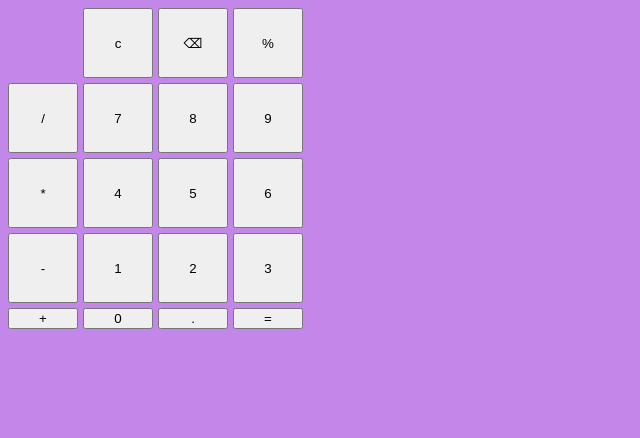
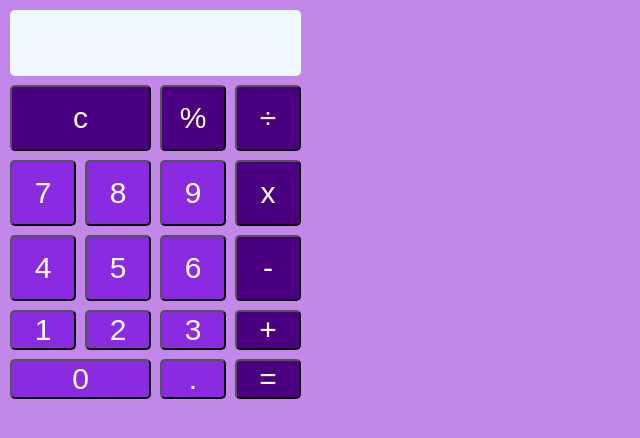
Before and after one commit to laragimenez/Calculadora_practica, a plain HTML site: page index.html in a window 1280 px wide. Shown: the whole page, without its empty margins (0-640 px from the left). Drawn offline with Linux system fonts and the light colour scheme.

Commit message:
Modificacion del index

```diff
--- a/index.html
+++ b/index.html
@@ -14,26 +14,25 @@
 <body>
 
     <div class="calculadora">
-        <div class="resultado"></div>
-        <button id="c" class="btn CE">c</button>
-        <button id="borrar" class="btn">⌫</button>
-        <button class="btn">%</button>
-        <button class="btn">/</button>
-        <button class="btn">7</button>
-        <button class="btn">8</button>
-        <button class="btn">9</button>
-        <button class="btn">*</button>
-        <button class="btn">4</button>
-        <button class="btn">5</button>
-        <button class="btn">6</button>
-        <button class="btn">-</button>
-        <button class="btn">1</button>
-        <button class="btn">2</button>
-        <button class="btn">3</button>
-        <button class="btn">+</button>
-        <button id= "cero" class="btn cero">0</button>
-        <button class="btn">.</button>
-        <button id= "igual" class="btn">=</button>
+        <div class="pantalla"></div>
+        <button class="borrar">c</button>
+        <button class="operador">%</button>
+        <button class="operador">÷</button>
+        <button class="numero">7</button>
+        <button class="numero">8</button>
+        <button class="numero">9</button>
+        <button class="operador">x</button>
+        <button class="numero">4</button>
+        <button class="numero">5</button>
+        <button class="numero">6</button>
+        <button class="operador">-</button>
+        <button class="numero">1</button>
+        <button class="numero">2</button>
+        <button class="numero">3</button>
+        <button class="operador">+</button>
+        <button id= "cero" class="numero cero">0</button>
+        <button class="numero">.</button>
+        <button id= "igual" class="igual">=</button>
 
 
     </div>
```
